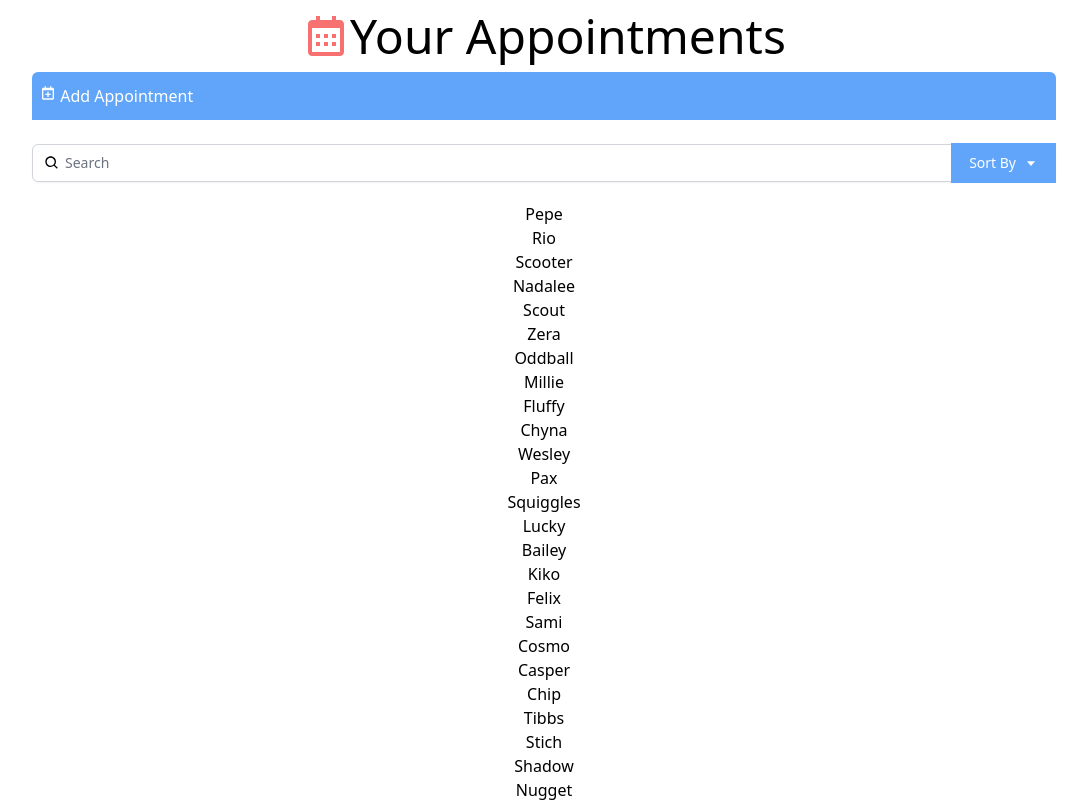
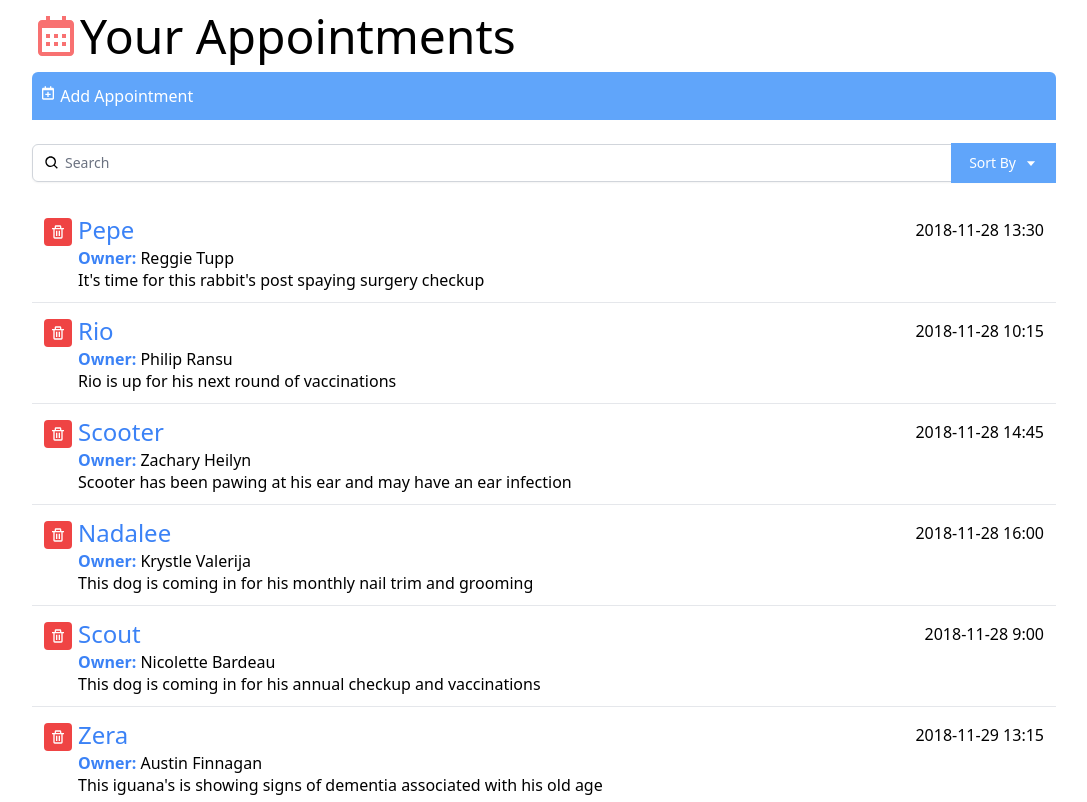
Before and after one commit to mandanemedia/appointment-list, a React (Create React App) app: page / in a window 1280 px wide. Shown: the top 802 px of the page, without its empty margins (96-1183 px from the left). Built offline with nearby package versions, Linux system fonts and the light colour scheme.

Commit message:
Add interface for the appointment list

```diff
--- a/src/App.css
+++ b/src/App.css
@@ -1,4 +1,3 @@
 .App {
-  text-align: center;
   max-width: 1024px;
 }
--- a/src/App.js
+++ b/src/App.js
@@ -1,5 +1,5 @@
 import { useState, useEffect } from "react";
-import { BiCalendar } from "react-icons/bi";
+import { BiCalendar, BiTrash } from "react-icons/bi";
 import Search from "./components/Search";
 import AddAppointment from "./components/AddAppointment";
 import "./App.css";
@@ -24,9 +24,33 @@
       </h1>
       <AddAppointment />
       <Search />
-      {appointmentList.map((appointment) => (
-        <h1 key={appointment.id}>{appointment.petName}</h1>
-      ))}
+      <ul className="divide-y divide-gray-200">
+        {appointmentList.map((appointment) => (
+          <li className="px-3 py-3 flex items-start">
+            <button
+              type="button"
+              className="p-1.5 mr-1.5 mt-1 rounded text-white bg-red-500 hover:bg-yellow-700 focus:outline-none focus:ring-2 focus:ring-offset-2 focus:ring-blue-500"
+            >
+              <BiTrash />
+            </button>
+            <div className="flex-grow">
+              <div className="flex items-center">
+                <span className="flex-none font-medium text-2xl text-blue-500">
+                  {appointment.petName}
+                </span>
+                <span className="flex-grow text-right">
+                  {appointment.aptDate}
+                </span>
+              </div>
+              <div>
+                <b className="font-bold text-blue-500">Owner:</b>{" "}
+                {appointment.ownerName}
+              </div>
+              <div className="leading-tight">{appointment.aptNotes}</div>
+            </div>
+          </li>
+        ))}
+      </ul>
     </div>
   );
 };
--- a/src/components/Search.js
+++ b/src/components/Search.js
@@ -48,7 +48,7 @@
   );
 };
 const Search = () => {
-  const [sortToggle, setSortToggle]=useState(false);
+  const [sortToggle, setSortToggle] = useState(false);
 
   return (
     <div className="py-5">
@@ -73,11 +73,11 @@
               id="options-menu"
               aria-haspopup="true"
               aria-expanded="true"
-              onClick={()=>setSortToggle(!sortToggle)}
+              onClick={() => setSortToggle(!sortToggle)}
             >
               Sort By <BiCaretDown className="ml-2" />
             </button>
-            { sortToggle && <DropDown /> }
+            {sortToggle && <DropDown />}
           </div>
         </div>
       </div>
```
